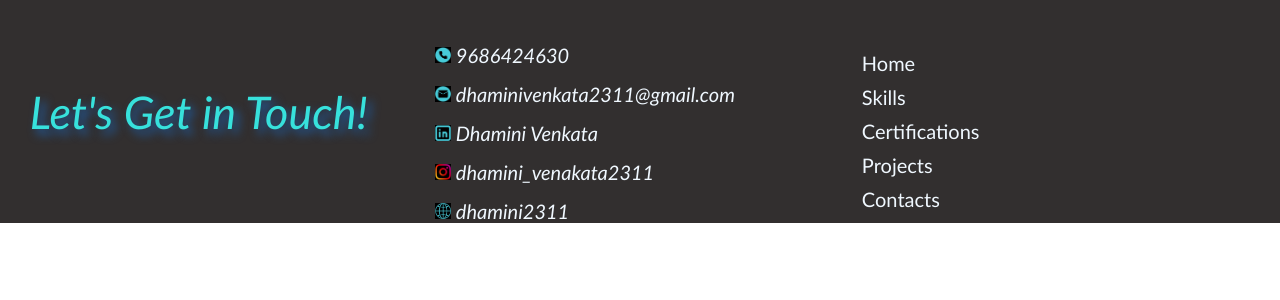
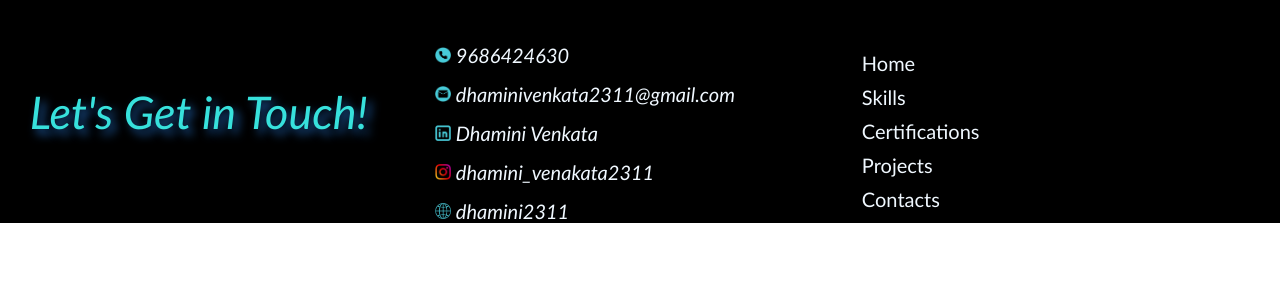
Before and after one commit to dhamini2311/portfolio2, an Angular app: page /contacts in a window 1280 px wide. Shown: the top 300 px of the page. Built offline with nearby package versions, Linux system fonts and the light colour scheme.

Commit message:
latest commit

```diff
--- a/src/app/contacts/contacts.component.css
+++ b/src/app/contacts/contacts.component.css
@@ -1,5 +1,5 @@
 .mainc{
-    background-color: rgb(50, 47, 47);
+    background-color: black;
     height: auto;
     width: auto;
     display: grid;
```
